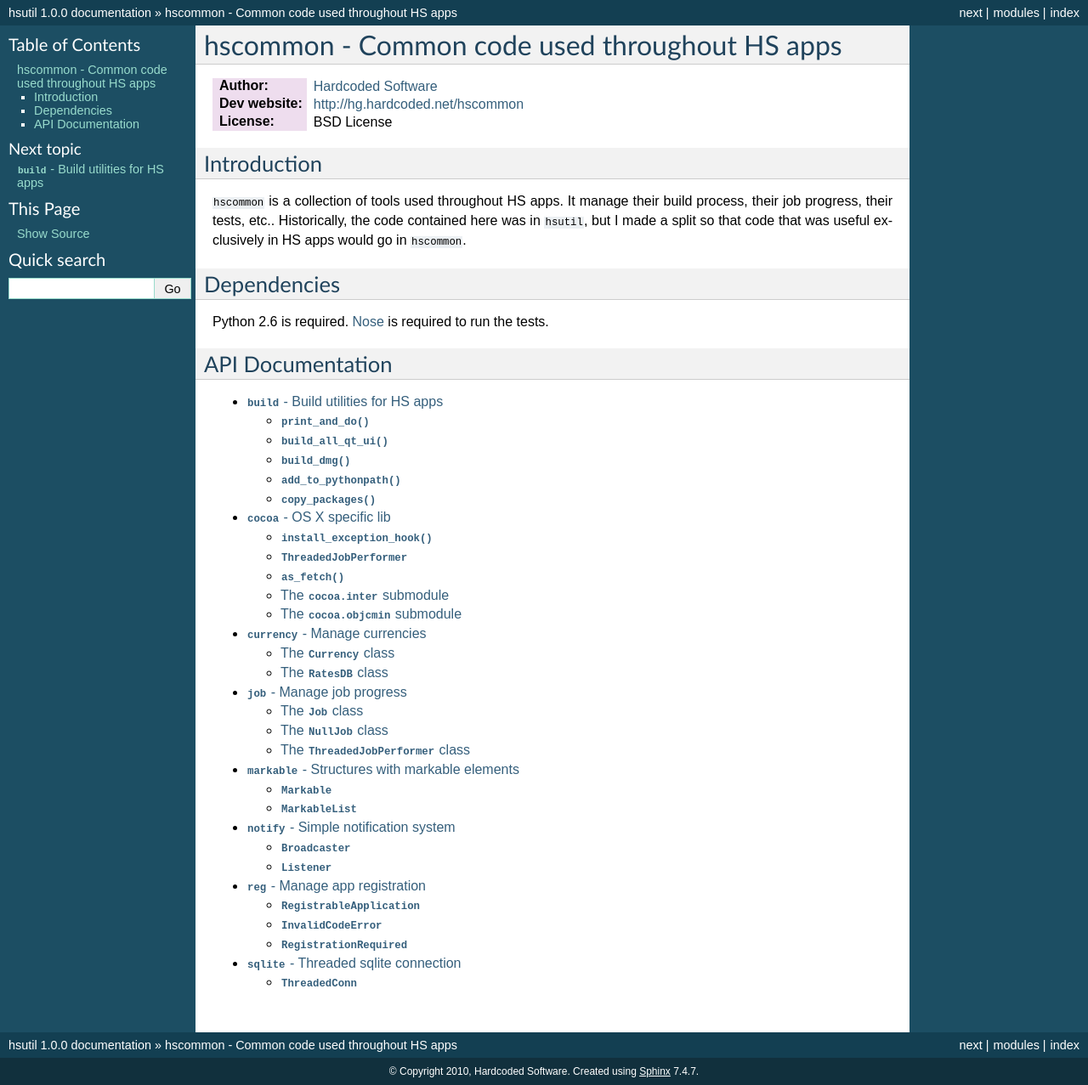
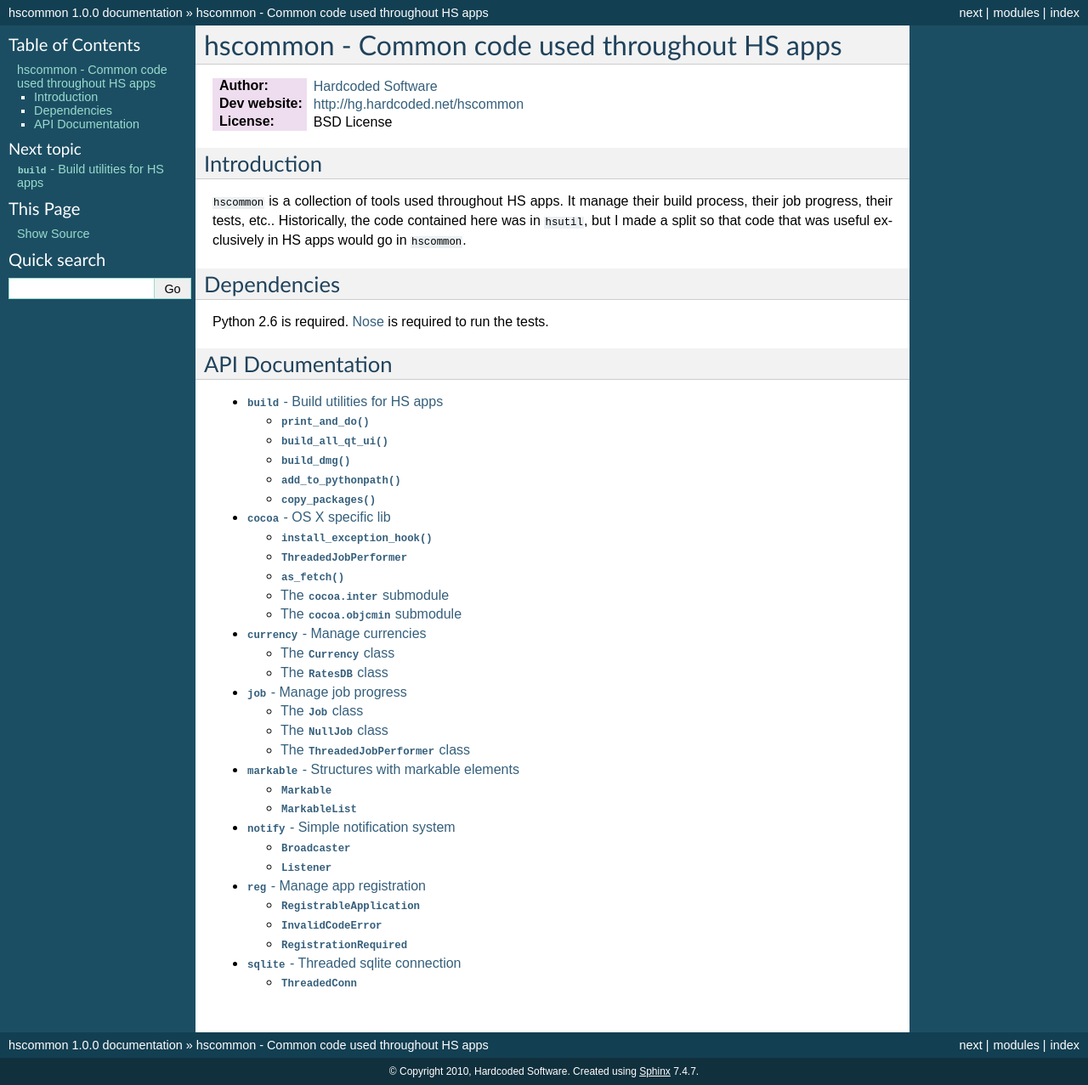
Before and after one commit to tuxlifan/hscommon, a Sphinx documentation site: the page built from docs/index.rst, in a window 1280 px wide. Shown: the whole page at 85% size. Built offline with Sphinx 7.4.7, drawn with Linux system fonts in a browser that asks for light colours.

Commit message:
Adapted the moneyGuru codebase to the hsutil/hscommon split.

```diff
--- a/build.py
+++ b/build.py
@@ -16,8 +16,8 @@
 import plistlib
 from subprocess import Popen
 
-from .str import rem_file_ext
-from .files import modified_after
+from hsutil.str import rem_file_ext
+from hsutil.files import modified_after
 
 def print_and_do(cmd):
     print cmd
--- a/docs/conf.py
+++ b/docs/conf.py
@@ -37,7 +37,7 @@
 master_doc = 'index'
 
 # General information about the project.
-project = u'hsutil'
+project = u'hscommon'
 copyright = u'2010, Hardcoded Software'
 
 # The version info for the project you're documenting, acts as replacement for
```
